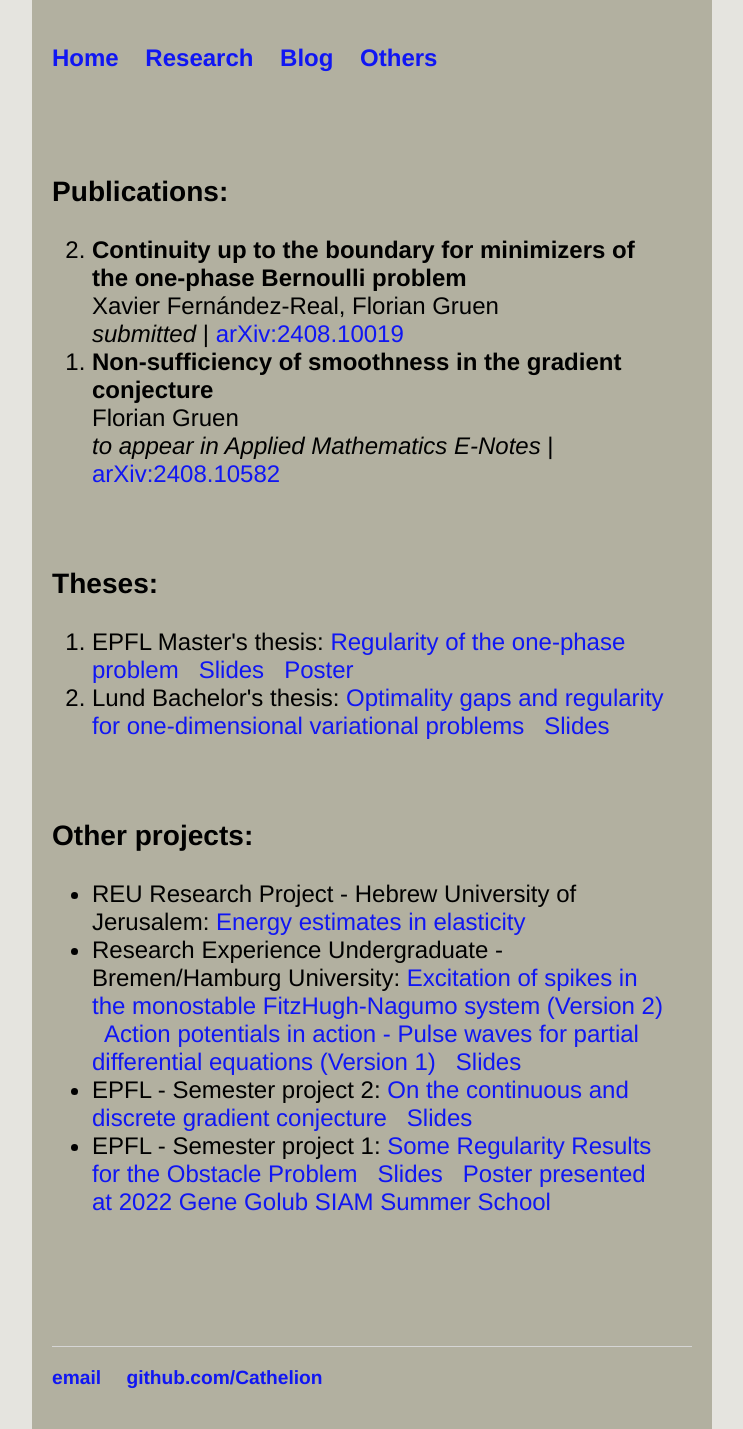
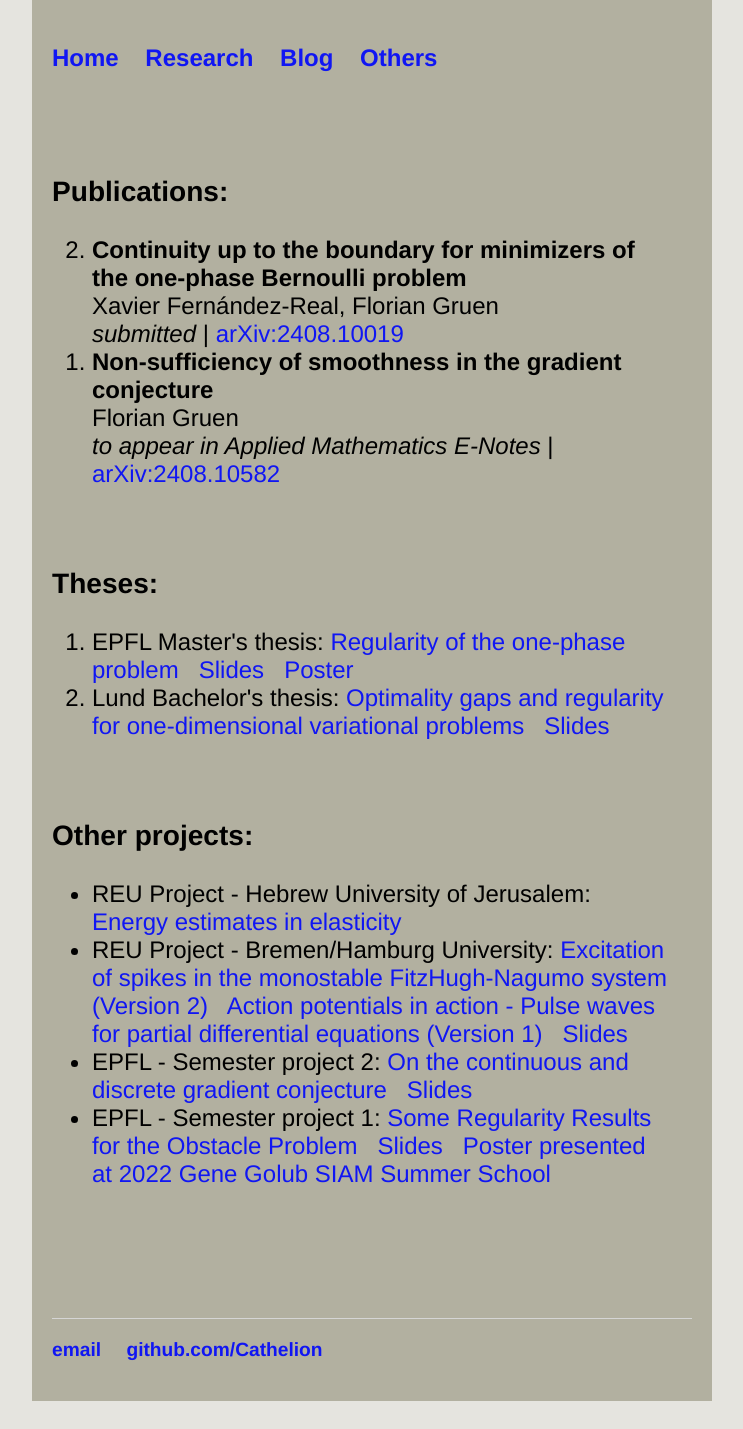
Before and after one commit to Cathelion/Cathelion.github.io, a Jekyll site: the page built from research/research.html, in a window 1280 px wide. Shown: the whole page, without its empty margins (268-1011 px from the left). Built offline with Jekyll 4.4.1, drawn with Linux system fonts in a browser that asks for light colours; after the commit the page ends 1401 px from its top, so only the background shows below that.

Commit message:
Update research.html

```diff
--- a/research/research.html
+++ b/research/research.html
@@ -26,9 +26,9 @@ title: Research
 
 			<h3>Other projects:</h3>
 			 <ul>
-  <li>REU Research Project - Hebrew University of Jerusalem:
+  <li>REU Project - Hebrew University of Jerusalem:
 			<a href="/research/HUJIElasticity_R.pdf">Energy estimates in elasticity</a> 	</li>
-  <li>Research Experience Undergraduate - Bremen/Hamburg University:
+  <li>REU Project - Bremen/Hamburg University:
 			<a href="/research/Action_potentials_in_action-2_R.pdf">Excitation of spikes in the monostable FitzHugh-Nagumo
 system (Version 2)</a> &nbsp;
 			<a href="/research/Action_potentials_in_action_R.pdf">Action potentials in action - Pulse waves for partial differential equations (Version 1)</a>
```
